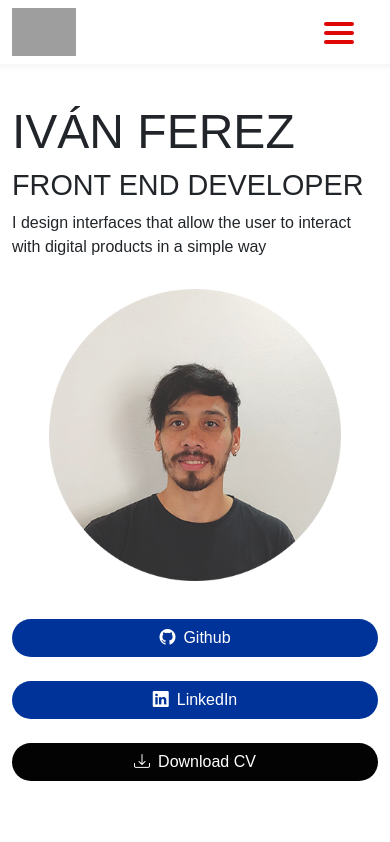
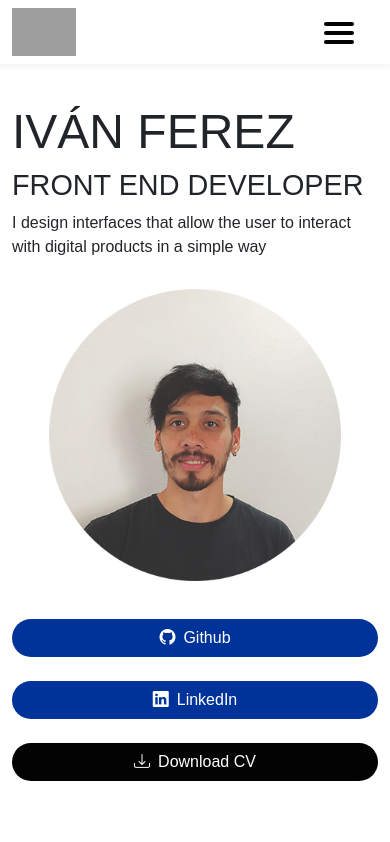
Before and after one commit to iferez/landing, a React (Vite) app: page / in a window 390 px wide. Shown: the top 842 px of the page. Built offline with nearby package versions, Linux system fonts and the light colour scheme; grey boxes are pictures that could not be loaded; a web font is replaced by a local one.

Commit message:
Fix color nav

```diff
--- a/src/components/header/header-style.css
+++ b/src/components/header/header-style.css
@@ -120,7 +120,7 @@
   .nav-toggle span {
     width: 30px;
     height: 4px;
-    background: rgb(223, 6, 6);
+    background: #030303;
     margin-bottom: 5px;
     border-radius: 2px;
     transform-origin: 5px 0px;
```
